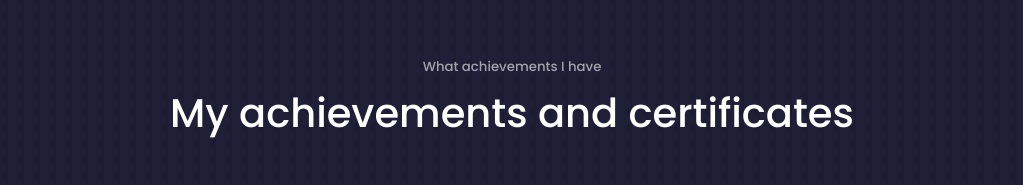
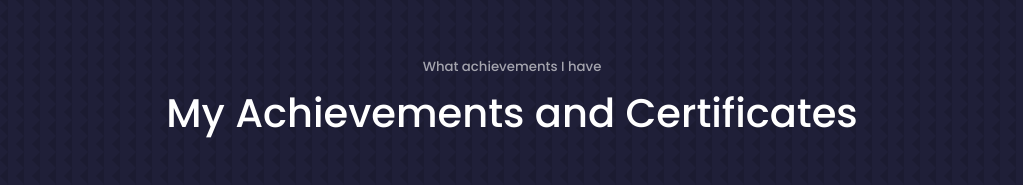
Before and after one commit to KeshariPiyush24/KeshariPiyush24.github.io, a React (Create React App) app: page / in a window 1280 px wide. Shown: the part 4616-4801 px from the top of the page, without its empty margins (128-1151 px from the left). Built offline with nearby package versions, Linux system fonts and the light colour scheme.

Commit message:
capitalized

```diff
--- a/src/components/achievement/Achievement.jsx
+++ b/src/components/achievement/Achievement.jsx
@@ -6,7 +6,7 @@ const Achievement = () => {
   return (
     <section id='achievement' className="section-container">
       <h5>What achievements I have</h5>
-      <h1 style={{ marginBottom: '2.5rem' }}>My achievements and certificates</h1>
+      <h1 style={{ marginBottom: '2.5rem' }}>My Achievements and Certificates</h1>
 
       <div className="container achievement_container">
         <div className="achievement_card">
```
